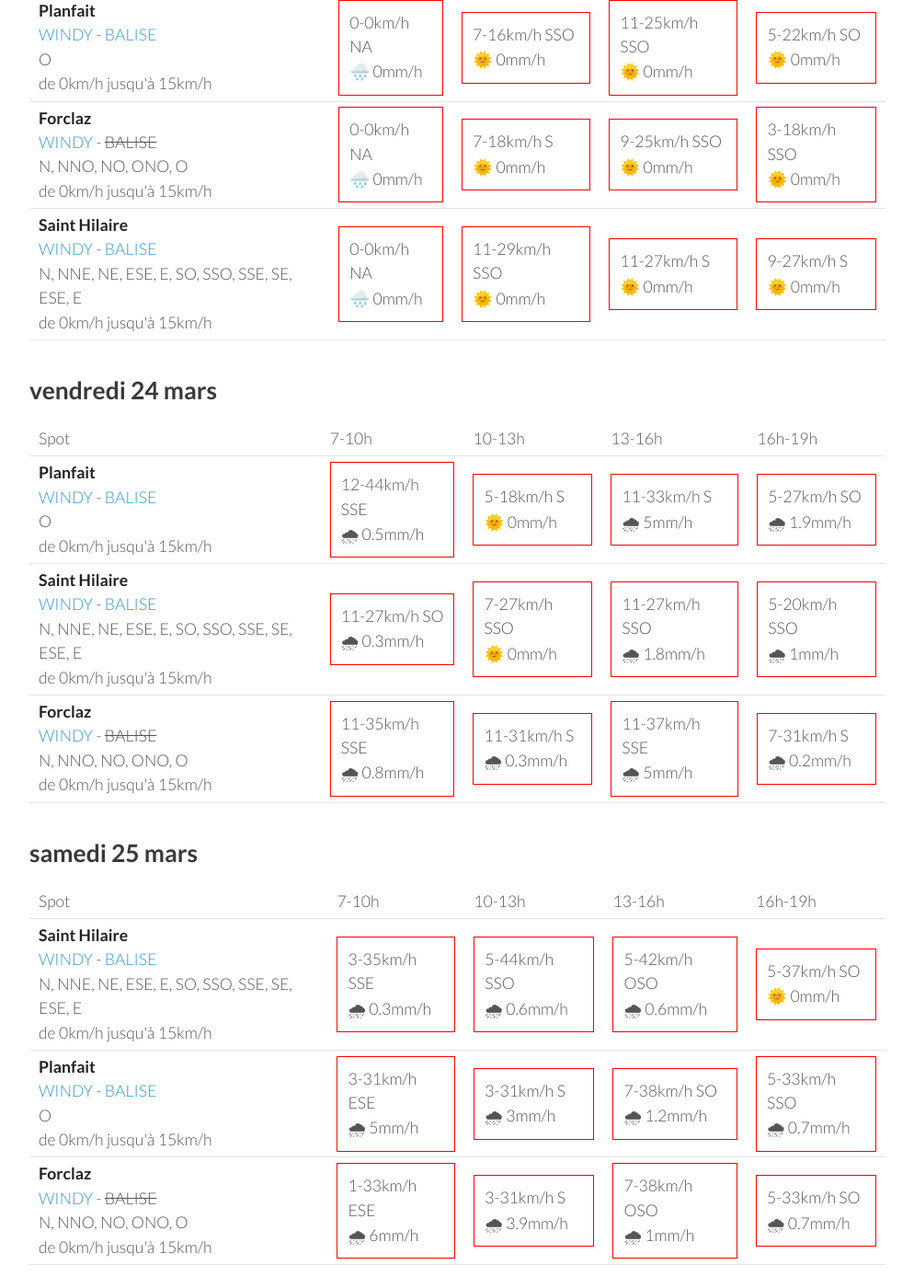
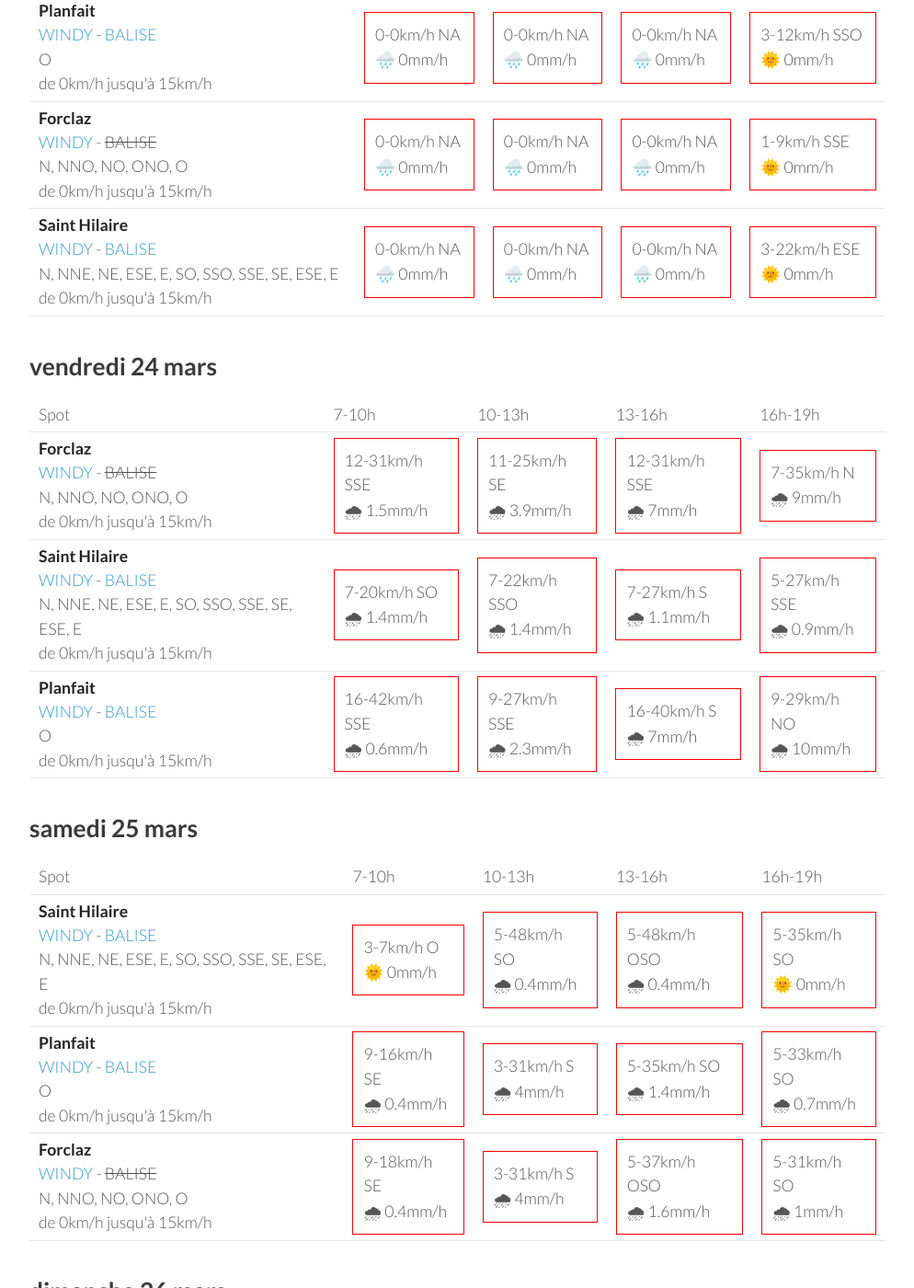
Before and after one commit to parapente-dans-le-nord/parapente-dans-le-nord.github.io, a Jekyll site: the page built from alpes_nord.markdown, in a window 1280 px wide and 1400 px high, scrolled down 373 px. Shown: the whole window at 92% size, without its empty margins (26-1020 px from the left). Built offline with Jekyll 4.4.1, drawn with Linux system fonts in a browser that asks for light colours; some of the changed text lies outside the part shown.

Commit message:
update index.markdown

```diff
--- a/alpes_nord.markdown
+++ b/alpes_nord.markdown
@@ -25,27 +25,27 @@ page mise à jour le jeudi 23 mars 13:26
         <td><strong>Planfait</strong><br><a href="https://windy.com/45.853/6.223?45.415,6.223,8">WINDY</a> - <span class=""><a href="https://www.openwindmap.org/PP496">BALISE</a> </span><br> <span class="vent-favorable">O</span><br><span class="force-vent">de 0km/h jusqu'à 15km/h</span> </td>
 
             <td><div class="not-flyable"><p>0-0km/h NA</p><p>🌧️ 0mm/h</p></div></td>
-            <td><div class="not-flyable"><p>7-16km/h SSO</p><p>🌞 0mm/h</p></div></td>
-            <td><div class="not-flyable"><p>11-25km/h SSO</p><p>🌞 0mm/h</p></div></td>
-            <td><div class="not-flyable"><p>5-22km/h SO</p><p>🌞 0mm/h</p></div></td>
+            <td><div class="not-flyable"><p>0-0km/h NA</p><p>🌧️ 0mm/h</p></div></td>
+            <td><div class="not-flyable"><p>0-0km/h NA</p><p>🌧️ 0mm/h</p></div></td>
+            <td><div class="not-flyable"><p>3-12km/h SSO</p><p>🌞 0mm/h</p></div></td>
 
     </tr>
 <tr>
         <td><strong>Forclaz</strong><br><a href="https://windy.com/45.814/6.247?45.375,6.246,8,m:eVwaglz">WINDY</a> - <span class="no-balise"> BALISE </span><br> <span class="vent-favorable">N, NNO, NO, ONO, O</span><br><span class="force-vent">de 0km/h jusqu'à 15km/h</span> </td>
 
             <td><div class="not-flyable"><p>0-0km/h NA</p><p>🌧️ 0mm/h</p></div></td>
-            <td><div class="not-flyable"><p>7-18km/h S</p><p>🌞 0mm/h</p></div></td>
-            <td><div class="not-flyable"><p>9-25km/h SSO</p><p>🌞 0mm/h</p></div></td>
-            <td><div class="not-flyable"><p>3-18km/h SSO</p><p>🌞 0mm/h</p></div></td>
+            <td><div class="not-flyable"><p>0-0km/h NA</p><p>🌧️ 0mm/h</p></div></td>
+            <td><div class="not-flyable"><p>0-0km/h NA</p><p>🌧️ 0mm/h</p></div></td>
+            <td><div class="not-flyable"><p>1-9km/h SSE</p><p>🌞 0mm/h</p></div></td>
 
     </tr>
 <tr>
         <td><strong>Saint Hilaire</strong><br><a href="https://windy.com/45.307/5.888?45.087,5.889,9,m:eUFagkX">WINDY</a> - <span class=""><a href="http://www.balisemeteo.com/balise.php?idBalise=61">BALISE</a> </span><br> <span class="vent-favorable">N, NNE, NE, ESE, E, SO, SSO, SSE, SE, ESE, E</span><br><span class="force-vent">de 0km/h jusqu'à 15km/h</span> </td>
 
             <td><div class="not-flyable"><p>0-0km/h NA</p><p>🌧️ 0mm/h</p></div></td>
-            <td><div class="not-flyable"><p>11-29km/h SSO</p><p>🌞 0mm/h</p></div></td>
-            <td><div class="not-flyable"><p>11-27km/h S</p><p>🌞 0mm/h</p></div></td>
-            <td><div class="not-flyable"><p>9-27km/h S</p><p>🌞 0mm/h</p></div></td>
+            <td><div class="not-flyable"><p>0-0km/h NA</p><p>🌧️ 0mm/h</p></div></td>
+            <td><div class="not-flyable"><p>0-0km/h NA</p><p>🌧️ 0mm/h</p></div></td>
+            <td><div class="not-flyable"><p>3-22km/h ESE</p><p>🌞 0mm/h</p></div></td>
 
     </tr>
 
@@ -65,32 +65,32 @@ page mise à jour le jeudi 23 mars 13:26
       <td>16h-19h</td>
     </tr>
 <tr>
-        <td><strong>Planfait</strong><br><a href="https://windy.com/45.853/6.223?45.415,6.223,8">WINDY</a> - <span class=""><a href="https://www.openwindmap.org/PP496">BALISE</a> </span><br> <span class="vent-favorable">O</span><br><span class="force-vent">de 0km/h jusqu'à 15km/h</span> </td>
+        <td><strong>Forclaz</strong><br><a href="https://windy.com/45.814/6.247?45.375,6.246,8,m:eVwaglz">WINDY</a> - <span class="no-balise"> BALISE </span><br> <span class="vent-favorable">N, NNO, NO, ONO, O</span><br><span class="force-vent">de 0km/h jusqu'à 15km/h</span> </td>
 
-            <td><div class="not-flyable"><p>12-44km/h SSE</p><p>🌧 0.5mm/h</p></div></td>
-            <td><div class="not-flyable"><p>5-18km/h S</p><p>🌞 0mm/h</p></div></td>
-            <td><div class="not-flyable"><p>11-33km/h S</p><p>🌧 5mm/h</p></div></td>
-            <td><div class="not-flyable"><p>5-27km/h SO</p><p>🌧 1.9mm/h</p></div></td>
+            <td><div class="not-flyable"><p>12-31km/h SSE</p><p>🌧 1.5mm/h</p></div></td>
+            <td><div class="not-flyable"><p>11-25km/h SE</p><p>🌧 3.9mm/h</p></div></td>
+            <td><div class="not-flyable"><p>12-31km/h SSE</p><p>🌧 7mm/h</p></div></td>
+            <td><div class="not-flyable"><p>7-35km/h N</p><p>🌧 9mm/h</p></div></td>
 
 
     </tr>
 <tr>
         <td><strong>Saint Hilaire</strong><br><a href="https://windy.com/45.307/5.888?45.087,5.889,9,m:eUFagkX">WINDY</a> - <span class=""><a href="http://www.balisemeteo.com/balise.php?idBalise=61">BALISE</a> </span><br> <span class="vent-favorable">N, NNE, NE, ESE, E, SO, SSO, SSE, SE, ESE, E</span><br><span class="force-vent">de 0km/h jusqu'à 15km/h</span> </td>
 
-            <td><div class="not-flyable"><p>11-27km/h SO</p><p>🌧 0.3mm/h</p></div></td>
-            <td><div class="not-flyable"><p>7-27km/h SSO</p><p>🌞 0mm/h</p></div></td>
-            <td><div class="not-flyable"><p>11-27km/h SSO</p><p>🌧 1.8mm/h</p></div></td>
-            <td><div class="not-flyable"><p>5-20km/h SSO</p><p>🌧 1mm/h</p></div></td>
+            <td><div class="not-flyable"><p>7-20km/h SO</p><p>🌧 1.4mm/h</p></div></td>
+            <td><div class="not-flyable"><p>7-22km/h SSO</p><p>🌧 1.4mm/h</p></div></td>
+            <td><div class="not-flyable"><p>7-27km/h S</p><p>🌧 1.1mm/h</p></div></td>
+            <td><div class="not-flyable"><p>5-27km/h SSE</p><p>🌧 0.9mm/h</p></div></td>
 
 
     </tr>
 <tr>
-        <td><strong>Forclaz</strong><br><a href="https://windy.com/45.814/6.247?45.375,6.246,8,m:eVwaglz">WINDY</a> - <span class="no-balise"> BALISE </span><br> <span class="vent-favorable">N, NNO, NO, ONO, O</span><br><span class="force-vent">de 0km/h jusqu'à 15km/h</span> </td>
+        <td><strong>Planfait</strong><br><a href="https://windy.com/45.853/6.223?45.415,6.223,8">WINDY</a> - <span class=""><a href="https://www.openwindmap.org/PP496">BALISE</a> </span><br> <span class="vent-favorable">O</span><br><span class="force-vent">de 0km/h jusqu'à 15km/h</span> </td>
 
-            <td><div class="not-flyable"><p>11-35km/h SSE</p><p>🌧 0.8mm/h</p></div></td>
-            <td><div class="not-flyable"><p>11-31km/h S</p><p>🌧 0.3mm/h</p></div></td>
-            <td><div class="not-flyable"><p>11-37km/h SSE</p><p>🌧 5mm/h</p></div></td>
-            <td><div class="not-flyable"><p>7-31km/h S</p><p>🌧 0.2mm/h</p></div></td>
+            <td><div class="not-flyable"><p>16-42km/h SSE</p><p>🌧 0.6mm/h</p></div></td>
+            <td><div class="not-flyable"><p>9-27km/h SSE</p><p>🌧 2.3mm/h</p></div></td>
+            <td><div class="not-flyable"><p>16-40km/h S</p><p>🌧 7mm/h</p></div></td>
+            <td><div class="not-flyable"><p>9-29km/h NO</p><p>🌧 10mm/h</p></div></td>
 
 
     </tr>
@@ -113,30 +113,30 @@ page mise à jour le jeudi 23 mars 13:26
 <tr>
         <td><strong>Saint Hilaire</strong><br><a href="https://windy.com/45.307/5.888?45.087,5.889,9,m:eUFagkX">WINDY</a> - <span class=""><a href="http://www.balisemeteo.com/balise.php?idBalise=61">BALISE</a> </span><br> <span class="vent-favorable">N, NNE, NE, ESE, E, SO, SSO, SSE, SE, ESE, E</span><br><span class="force-vent">de 0km/h jusqu'à 15km/h</span> </td>
 
-            <td><div class="not-flyable"><p>3-35km/h SSE</p><p>🌧 0.3mm/h</p></div></td>
-            <td><div class="not-flyable"><p>5-44km/h SSO</p><p>🌧 0.6mm/h</p></div></td>
-            <td><div class="not-flyable"><p>5-42km/h OSO</p><p>🌧 0.6mm/h</p></div></td>
-            <td><div class="not-flyable"><p>5-37km/h SO</p><p>🌞 0mm/h</p></div></td>
+            <td><div class="not-flyable"><p>3-7km/h O</p><p>🌞 0mm/h</p></div></td>
+            <td><div class="not-flyable"><p>5-48km/h SO</p><p>🌧 0.4mm/h</p></div></td>
+            <td><div class="not-flyable"><p>5-48km/h OSO</p><p>🌧 0.4mm/h</p></div></td>
+            <td><div class="not-flyable"><p>5-35km/h SO</p><p>🌞 0mm/h</p></div></td>
 
 
     </tr>
 <tr>
         <td><strong>Planfait</strong><br><a href="https://windy.com/45.853/6.223?45.415,6.223,8">WINDY</a> - <span class=""><a href="https://www.openwindmap.org/PP496">BALISE</a> </span><br> <span class="vent-favorable">O</span><br><span class="force-vent">de 0km/h jusqu'à 15km/h</span> </td>
 
-            <td><div class="not-flyable"><p>3-31km/h ESE</p><p>🌧 5mm/h</p></div></td>
-            <td><div class="not-flyable"><p>3-31km/h S</p><p>🌧 3mm/h</p></div></td>
-            <td><div class="not-flyable"><p>7-38km/h SO</p><p>🌧 1.2mm/h</p></div></td>
-            <td><div class="not-flyable"><p>5-33km/h SSO</p><p>🌧 0.7mm/h</p></div></td>
+            <td><div class="not-flyable"><p>9-16km/h SE</p><p>🌧 0.4mm/h</p></div></td>
+            <td><div class="not-flyable"><p>3-31km/h S</p><p>🌧 4mm/h</p></div></td>
+            <td><div class="not-flyable"><p>5-35km/h SO</p><p>🌧 1.4mm/h</p></div></td>
+            <td><div class="not-flyable"><p>5-33km/h SO</p><p>🌧 0.7mm/h</p></div></td>
 
 
     </tr>
 <tr>
         <td><strong>Forclaz</strong><br><a href="https://windy.com/45.814/6.247?45.375,6.246,8,m:eVwaglz">WINDY</a> - <span class="no-balise"> BALISE </span><br> <span class="vent-favorable">N, NNO, NO, ONO, O</span><br><span class="force-vent">de 0km/h jusqu'à 15km/h</span> </td>
 
-            <td><div class="not-flyable"><p>1-33km/h ESE</p><p>🌧 6mm/h</p></div></td>
-            <td><div class="not-flyable"><p>3-31km/h S</p><p>🌧 3.9mm/h</p></div></td>
-            <td><div class="not-flyable"><p>7-38km/h OSO</p><p>🌧 1mm/h</p></div></td>
-            <td><div class="not-flyable"><p>5-33km/h SO</p><p>🌧 0.7mm/h</p></div></td>
+            <td><div class="not-flyable"><p>9-18km/h SE</p><p>🌧 0.4mm/h</p></div></td>
+            <td><div class="not-flyable"><p>3-31km/h S</p><p>🌧 4mm/h</p></div></td>
+            <td><div class="not-flyable"><p>5-37km/h OSO</p><p>🌧 1.6mm/h</p></div></td>
+            <td><div class="not-flyable"><p>5-31km/h SO</p><p>🌧 1mm/h</p></div></td>
 
 
     </tr>
@@ -157,32 +157,32 @@ page mise à jour le jeudi 23 mars 13:26
       <td>16h-19h</td>
     </tr>
 <tr>
-        <td><strong>Planfait</strong><br><a href="https://windy.com/45.853/6.223?45.415,6.223,8">WINDY</a> - <span class=""><a href="https://www.openwindmap.org/PP496">BALISE</a> </span><br> <span class="vent-favorable">O</span><br><span class="force-vent">de 0km/h jusqu'à 15km/h</span> </td>
+        <td><strong>Saint Hilaire</strong><br><a href="https://windy.com/45.307/5.888?45.087,5.889,9,m:eUFagkX">WINDY</a> - <span class=""><a href="http://www.balisemeteo.com/balise.php?idBalise=61">BALISE</a> </span><br> <span class="vent-favorable">N, NNE, NE, ESE, E, SO, SSO, SSE, SE, ESE, E</span><br><span class="force-vent">de 0km/h jusqu'à 15km/h</span> </td>
 
-            <td><div class="not-flyable"><p>5-37km/h ESE</p><p>🌧 0.6mm/h</p></div></td>
-            <td><div class="not-flyable"><p>3-42km/h SSO</p><p>🌧 1.1mm/h</p></div></td>
-            <td><div class="not-flyable"><p>5-37km/h OSO</p><p>🌧 3mm/h</p></div></td>
-            <td><div class="not-flyable"><p>7-38km/h S</p><p>🌧 1.5mm/h</p></div></td>
+            <td><div class="not-flyable"><p>3-46km/h SSE</p><p>🌧 1.3mm/h</p></div></td>
+            <td><div class="not-flyable"><p>5-51km/h S</p><p>🌧 5mm/h</p></div></td>
+            <td><div class="not-flyable"><p>5-50km/h SSO</p><p>🌧 0.7mm/h</p></div></td>
+            <td><div class="not-flyable"><p>5-53km/h OSO</p><p>🌧 2.4mm/h</p></div></td>
 
 
     </tr>
 <tr>
-        <td><strong>Saint Hilaire</strong><br><a href="https://windy.com/45.307/5.888?45.087,5.889,9,m:eUFagkX">WINDY</a> - <span class=""><a href="http://www.balisemeteo.com/balise.php?idBalise=61">BALISE</a> </span><br> <span class="vent-favorable">N, NNE, NE, ESE, E, SO, SSO, SSE, SE, ESE, E</span><br><span class="force-vent">de 0km/h jusqu'à 15km/h</span> </td>
+        <td><strong>Planfait</strong><br><a href="https://windy.com/45.853/6.223?45.415,6.223,8">WINDY</a> - <span class=""><a href="https://www.openwindmap.org/PP496">BALISE</a> </span><br> <span class="vent-favorable">O</span><br><span class="force-vent">de 0km/h jusqu'à 15km/h</span> </td>
 
-            <td><div class="not-flyable"><p>5-53km/h SSO</p><p>🌧 0.2mm/h</p></div></td>
-            <td><div class="not-flyable"><p>5-50km/h S</p><p>🌧 2.4mm/h</p></div></td>
-            <td><div class="not-flyable"><p>7-50km/h SO</p><p>🌧 0.5mm/h</p></div></td>
-            <td><div class="not-flyable"><p>5-42km/h SSO</p><p>🌧 3.4mm/h</p></div></td>
+            <td><div class="not-flyable"><p>7-38km/h ESE</p><p>🌧 1.3mm/h</p></div></td>
+            <td><div class="not-flyable"><p>5-37km/h ESE</p><p>🌧 6mm/h</p></div></td>
+            <td><div class="not-flyable"><p>5-40km/h S</p><p>🌧 1.9mm/h</p></div></td>
+            <td><div class="not-flyable"><p>3-44km/h SSE</p><p>🌧 4mm/h</p></div></td>
 
 
     </tr>
 <tr>
         <td><strong>Forclaz</strong><br><a href="https://windy.com/45.814/6.247?45.375,6.246,8,m:eVwaglz">WINDY</a> - <span class="no-balise"> BALISE </span><br> <span class="vent-favorable">N, NNO, NO, ONO, O</span><br><span class="force-vent">de 0km/h jusqu'à 15km/h</span> </td>
 
-            <td><div class="not-flyable"><p>5-37km/h ESE</p><p>🌧 0.9mm/h</p></div></td>
-            <td><div class="not-flyable"><p>1-42km/h SO</p><p>🌧 1mm/h</p></div></td>
-            <td><div class="not-flyable"><p>5-37km/h OSO</p><p>🌧 3.9mm/h</p></div></td>
-            <td><div class="not-flyable"><p>5-37km/h S</p><p>🌧 1.7mm/h</p></div></td>
+            <td><div class="not-flyable"><p>5-38km/h ESE</p><p>🌧 1.2mm/h</p></div></td>
+            <td><div class="not-flyable"><p>5-38km/h ESE</p><p>🌧 5mm/h</p></div></td>
+            <td><div class="not-flyable"><p>3-40km/h S</p><p>🌧 2.1mm/h</p></div></td>
+            <td><div class="not-flyable"><p>1-44km/h SSO</p><p>🌧 3.4mm/h</p></div></td>
 
 
     </tr>
```
Also changed, not shown: other parts of alpes_nord.markdown (+1 -1 lines).
